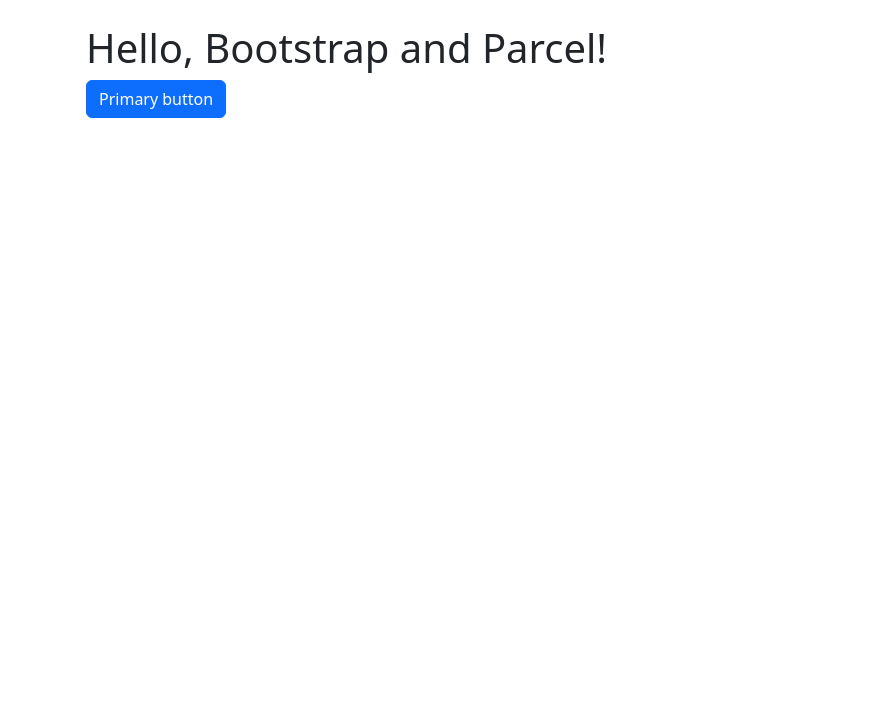
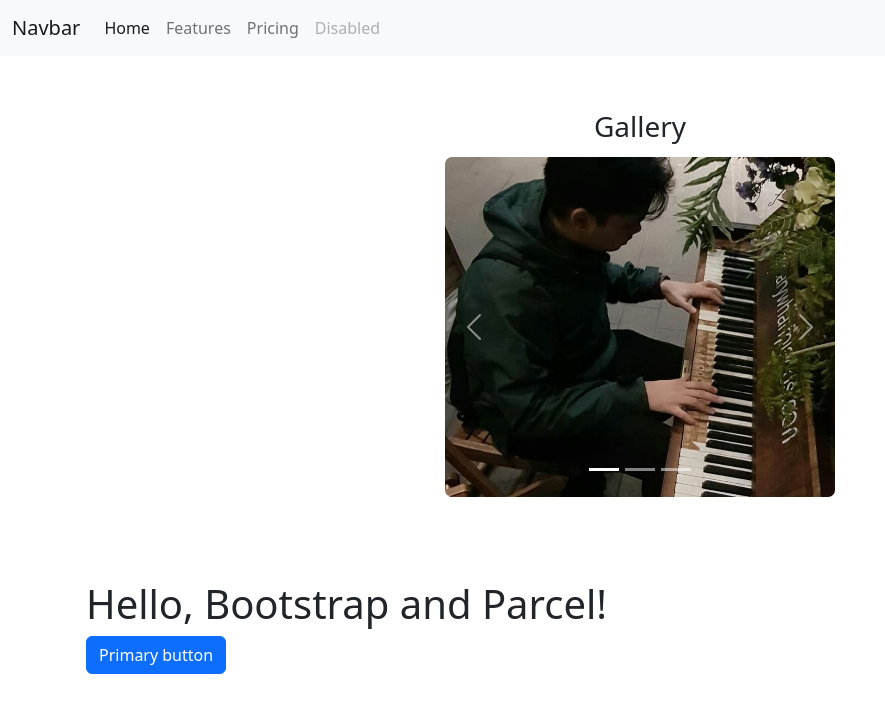
Before and after one commit to rickyanchores/Bootstrappy, a website built with Parcel: page src/index.html in a window 1280 px wide. Shown: the whole page, without its empty margins (0-885 px from the left). Built offline with nearby package versions, Linux system fonts and the light colour scheme.

Commit message:
added carousel

```diff
--- a/src/index.html
+++ b/src/index.html
@@ -9,6 +9,63 @@
     <script type="module" src="js/main.js"></script>
   </head>
   <body>
+    <!--NAV-->
+    <nav class="navbar navbar-expand-lg bg-light">
+      <div class="container-fluid">
+        <a class="navbar-brand" href="#">Navbar</a>
+        <button class="navbar-toggler" type="button" data-bs-toggle="collapse" data-bs-target="#navbarNavAltMarkup" aria-controls="navbarNavAltMarkup" aria-expanded="false" aria-label="Toggle navigation">
+          <span class="navbar-toggler-icon"></span>
+        </button>
+        <div class="collapse navbar-collapse" id="navbarNavAltMarkup">
+          <div class="navbar-nav">
+            <a class="nav-link active" aria-current="page" href="#">Home</a>
+            <a class="nav-link" href="#">Features</a>
+            <a class="nav-link" href="#">Pricing</a>
+            <a class="nav-link disabled">Disabled</a>
+          </div>
+        </div>
+      </div>
+    </nav>
+
+    <div class="Gallery">
+      <h3>Gallery</h3>
+      <!--Carousel-->
+    <div id="carouselExampleIndicators" class="carousel slide" data-bs-ride="true">
+      <div class="carousel-indicators">
+        <button type="button" data-bs-target="#carouselExampleIndicators" data-bs-slide-to="0" class="active" aria-current="true" aria-label="Slide 1"></button>
+        <button type="button" data-bs-target="#carouselExampleIndicators" data-bs-slide-to="1" aria-label="Slide 2"></button>
+        <button type="button" data-bs-target="#carouselExampleIndicators" data-bs-slide-to="2" aria-label="Slide 3"></button>
+      </div>
+      <div class="carousel-inner">
+        <div class="carousel-item active">
+          <img src="./images/piano.jpeg" class="d-block w-100" alt="...">
+        </div>
+        <div class="carousel-item">
+          <img src="./images/back.jpg" class="d-block w-100" alt="...">
+        </div>
+        <div class="carousel-item">
+          <img src="./images/red.jpeg" class="d-block w-100" alt="...">
+        </div>
+      </div>
+      <button class="carousel-control-prev" type="button" data-bs-target="#carouselExampleIndicators" data-bs-slide="prev">
+        <span class="carousel-control-prev-icon" aria-hidden="true"></span>
+        <span class="visually-hidden">Previous</span>
+      </button>
+      <button class="carousel-control-next" type="button" data-bs-target="#carouselExampleIndicators" data-bs-slide="next">
+        <span class="carousel-control-next-icon" aria-hidden="true"></span>
+        <span class="visually-hidden">Next</span>
+      </button>
+    </div>
+
+    </div>
+
+
+
+
+
+
+
+
     <div class="container py-4 px-3 mx-auto">
       <h1>Hello, Bootstrap and Parcel!</h1>
       <button class="btn btn-primary">Primary button</button>
--- a/src/scss/custom.scss
+++ b/src/scss/custom.scss
@@ -6,6 +6,8 @@
 
 }
 
+
+
 .btn{
     background-color: coral;
     border: none;
@@ -13,3 +15,20 @@
 .btn:hover{
     background: red;
 }
+
+
+.Gallery{
+    display: flex;
+    flex-wrap: wrap;
+    flex-direction: column;
+    justify-content: center;
+    align-items: center;
+    height: 500px;
+    .carousel {
+        width: 400px;
+        height: 350px;
+        border-radius: 12px;
+        border: 5px solid white;
+        overflow: hidden;
+    }
+}
```
Also changed, not shown: dist/back.1fc90d0a.jpg (added), dist/index.html, dist/piano.1b245fa6.jpeg (added), dist/red.a6c9f4df.jpeg (added), src/images/back.jpg (added), src/images/piano.jpeg (added), src/images/red.jpeg (added), 2 other files.
